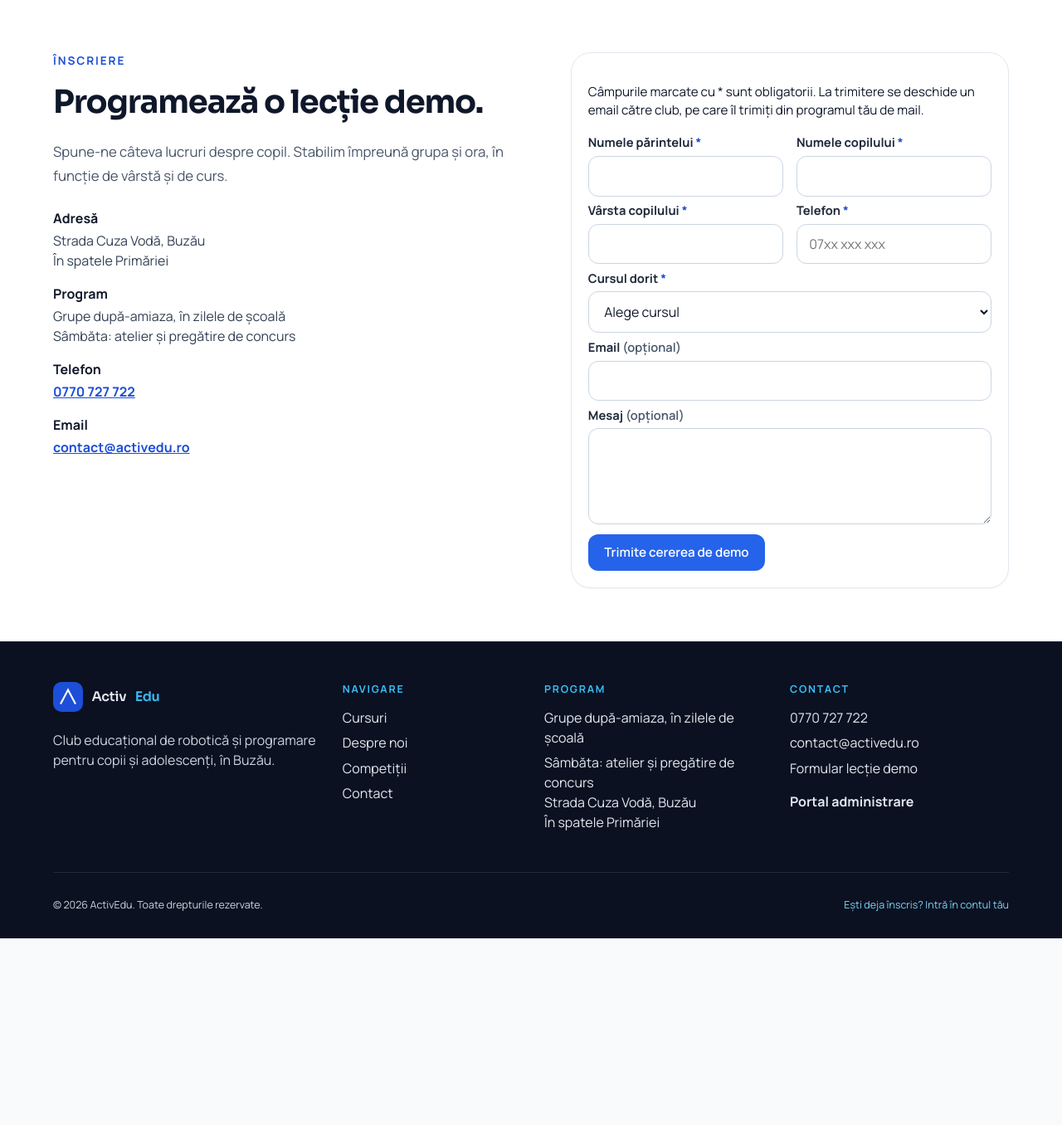
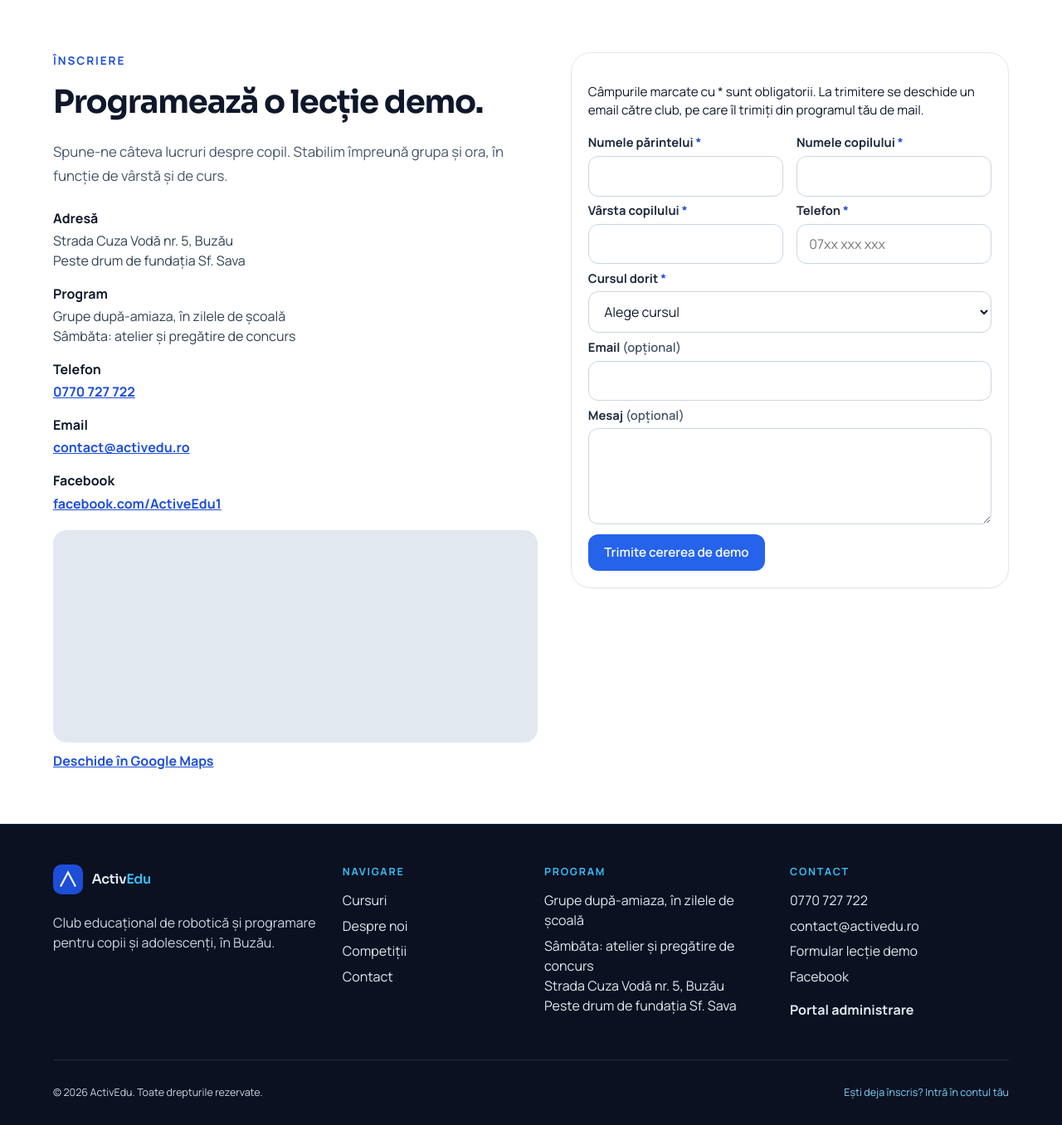
Before and after one commit to ssilv/ActivEduSiteOct26, a web app: page /site-windows/index.html in a window 1280 px wide. Shown: the part 3461-4817 px from the top of the page at 83% size. Before the commit the page ends 4592 px from the top, so only its background shows below. Run offline with its HTML, style and script files only (its server is not run), Linux system fonts and the light colour scheme; data that the repository does not hold is empty; some libraries are stand-ins or nearby versions.

Commit message:
Adaugare maps si FB

```diff
--- a/activedu-web/src/components/Footer.tsx
+++ b/activedu-web/src/components/Footer.tsx
@@ -81,7 +81,7 @@ export function Footer() {
             <ul className="mt-4 flex flex-wrap gap-3 text-sm">
               {visibleSocials.map((item) => (
                 <li key={item.label}>
-                  <a href={item.href} className="hover:text-white">
+                  <a href={item.href} className="hover:text-white" target="_blank" rel="noopener noreferrer">
                     {item.label}
                   </a>
                 </li>
--- a/activedu-web/src/components/Logo.tsx
+++ b/activedu-web/src/components/Logo.tsx
@@ -28,8 +28,7 @@ export function Logo({ className = "" }: LogoProps) {
         <circle cx="18" cy="20.5" r="1.8" fill="#F8FAFC" />
       </svg>
       <span className="font-display text-lg font-semibold tracking-tight text-white">
-        Activ
-        <span className="text-sky-300">Edu</span>
+        Activ<span className="text-sky-300">Edu</span>
       </span>
     </span>
   );
--- a/site-windows/css/site.css
+++ b/site-windows/css/site.css
@@ -339,7 +339,17 @@ h1 span { display: block; margin-top: 0.4rem; color: var(--sky); }
 .facts dt { font-weight: 700; }
 .facts dd { margin: 0.2rem 0 0; color: #334155; }
 .facts ul { margin: 0.2rem 0 0; padding: 0; list-style: none; }
-.facts a { color: var(--blue-deep); font-weight: 700; }
+.facts a { color: var(--blue-deep); font-weight: 700; overflow-wrap: anywhere; }
+.map-frame { margin-top: 1.25rem; }
+.map-frame iframe {
+  display: block;
+  width: 100%;
+  height: 16rem;
+  border: 1px solid var(--line);
+  border-radius: 1rem;
+  background: #e2e8f0;
+}
+.map-open { display: inline-block; margin-top: 0.65rem; color: var(--blue-deep); font-weight: 700; }
 address { font-style: normal; }
 
 .form-card {
--- a/site-windows/index.html
+++ b/site-windows/index.html
@@ -23,7 +23,7 @@
           <path d="M12.8 20.5h10.4" fill="none" stroke="#38BDF8" stroke-width="2" stroke-linecap="round"/>
           <circle cx="18" cy="20.5" r="1.8" fill="#F8FAFC"/>
         </svg>
-        Activ<strong>Edu</strong>
+        <span>Activ<strong>Edu</strong></span>
       </a>
       <nav class="nav-desktop" aria-label="Secțiuni">
         <a href="#cursuri">Cursuri</a>
@@ -221,11 +221,21 @@ altfel:
           <h2 id="titlu-contact">Programează o lecție demo.</h2>
           <p class="intro">Spune-ne câteva lucruri despre copil. Stabilim împreună grupa și ora, în funcție de vârstă și de curs.</p>
           <dl class="facts">
-            <div><dt>Adresă</dt><dd><address>Strada Cuza Vodă, Buzău<span style="display:block">În spatele Primăriei</span></address></dd></div>
+            <div><dt>Adresă</dt><dd><address>Strada Cuza Vodă nr. 5, Buzău<span style="display:block">Peste drum de fundația Sf. Sava</span></address></dd></div>
             <div><dt>Program</dt><dd><ul><li>Grupe după-amiaza, în zilele de școală</li><li>Sâmbăta: atelier și pregătire de concurs</li></ul></dd></div>
             <div><dt>Telefon</dt><dd><a href="tel:+40770727722">0770 727 722</a></dd></div>
             <div><dt>Email</dt><dd><a data-mail data-mail-label="address" href="mailto:contact@activedu.ro">contact@activedu.ro</a></dd></div>
+            <div><dt>Facebook</dt><dd><a href="https://www.facebook.com/ActiveEdu1" target="_blank" rel="noopener noreferrer">facebook.com/ActiveEdu1</a></dd></div>
           </dl>
+          <div class="map-frame">
+            <iframe
+              title="Harta cu locația ActivEdu din Buzău"
+              src="https://maps.google.com/maps?q=45.153858100424756,26.821617064882787&amp;z=17&amp;hl=ro&amp;output=embed"
+              loading="lazy"
+              referrerpolicy="no-referrer-when-downgrade"
+            ></iframe>
+            <a class="map-open" href="https://www.google.com/maps/search/?api=1&amp;query=45.153858100424756,26.821617064882787" target="_blank" rel="noopener noreferrer">Deschide în Google Maps</a>
+          </div>
         </div>
         <div class="form-card" data-form-card>
           <form id="inscriere" action="#contact" method="post" novalidate>
@@ -288,7 +298,7 @@ altfel:
       <div>
         <a class="logo" href="index.html" aria-label="ActivEdu, pagina principală">
           <svg viewBox="0 0 36 36" width="36" height="36" aria-hidden="true"><rect width="36" height="36" rx="10" fill="#1D4ED8"/><path d="M9 26.5 18 9.5 27 26.5" fill="none" stroke="#F8FAFC" stroke-width="2.2"/></svg>
-          Activ<strong>Edu</strong>
+          <span>Activ<strong>Edu</strong></span>
         </a>
         <p>Club educațional de robotică și programare pentru copii și adolescenți, în Buzău.</p>
       </div>
@@ -307,7 +317,7 @@ altfel:
           <li>Grupe după-amiaza, în zilele de școală</li>
           <li>Sâmbăta: atelier și pregătire de concurs</li>
         </ul>
-        <address>Strada Cuza Vodă, Buzău<span style="display:block">În spatele Primăriei</span></address>
+        <address>Strada Cuza Vodă nr. 5, Buzău<span style="display:block">Peste drum de fundația Sf. Sava</span></address>
       </div>
       <div>
         <h2>Contact</h2>
@@ -315,6 +325,7 @@ altfel:
           <li><a href="tel:+40770727722">0770 727 722</a></li>
           <li><a data-mail data-mail-label="address" href="mailto:contact@activedu.ro">contact@activedu.ro</a></li>
           <li><a href="#contact">Formular lecție demo</a></li>
+          <li><a href="https://www.facebook.com/ActiveEdu1" target="_blank" rel="noopener noreferrer">Facebook</a></li>
         </ul>
         <a class="portal-mini" data-portal href="https://app.activedu.ro">Portal administrare</a>
       </div>
```
Also changed, not shown: activedu-web/src/app/page.tsx (+8 -1 lines), activedu-web/src/components/ContactSection.tsx (+35 -1 lines), activedu-web/src/config/constants.ts (+9 -3 lines).
